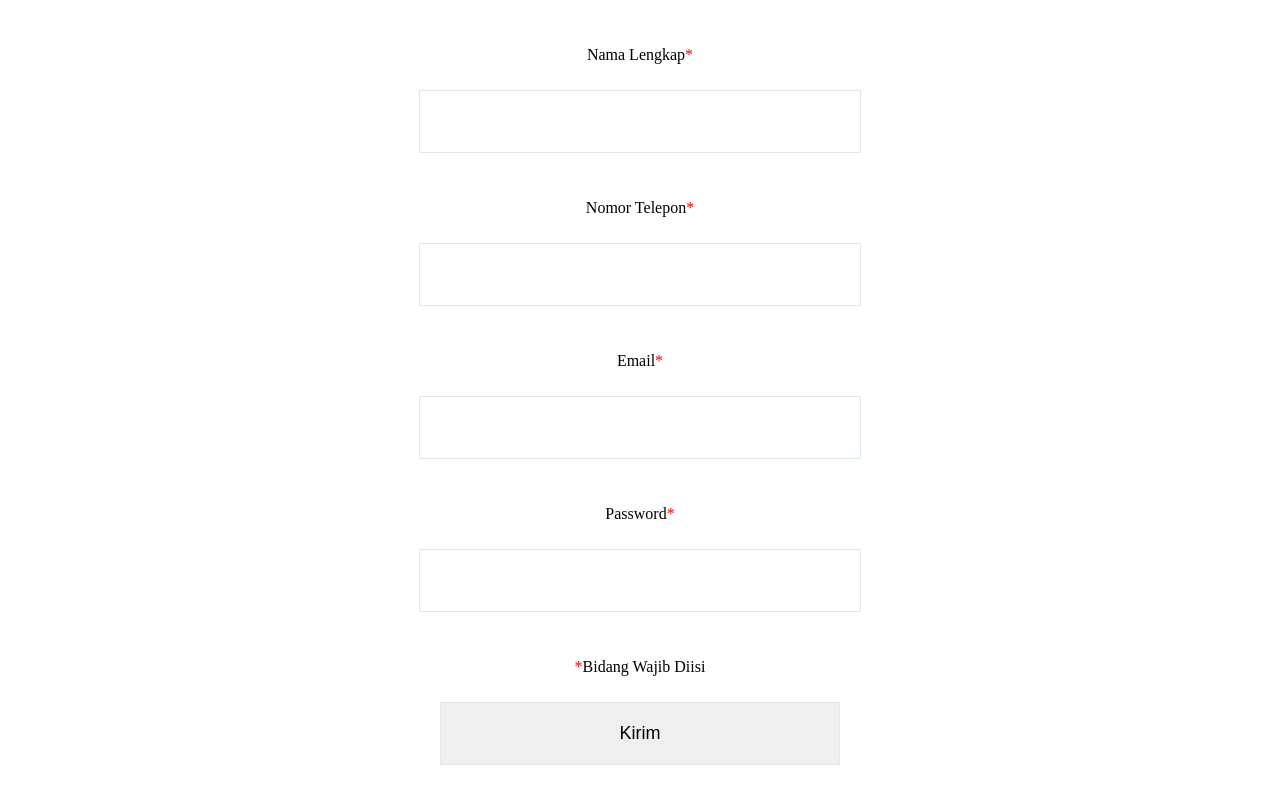
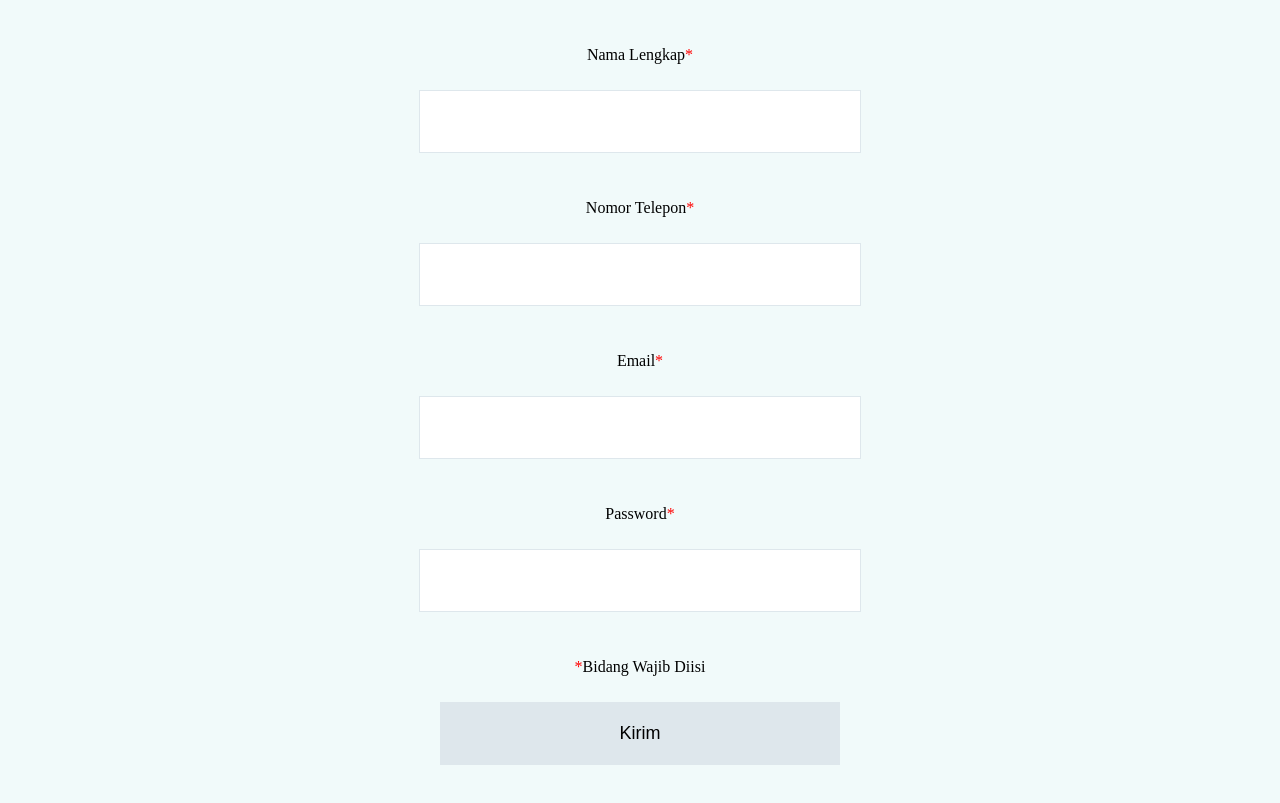
Before and after one commit to Nealson0/progate.github.io, a plain HTML site: page form_gabung_member.html in a window 1280 px wide. Shown: the part 81-884 px from the top of the page. Drawn offline with Linux system fonts and the light colour scheme.

Commit message:
mengganti background form gabung member

```diff
--- a/style_form.css
+++ b/style_form.css
@@ -1,6 +1,9 @@
+body{
+    background-color: rgba(186, 232, 232, 0.2);
+}
+
 .contact-form {
     text-align: center;
-    /* padding-top: 100px; */
   }
 
 .contact-form span{
@@ -24,10 +27,10 @@ input[type=submit]:focus{
     outline: none;
 }
 
-/* .contact-submit{
+.contact-submit{
     background-color:#dee7ec;
     color:black;
-} */
+}
 
 .section-title {
     border-bottom: 2px solid #dee7ec;
```
